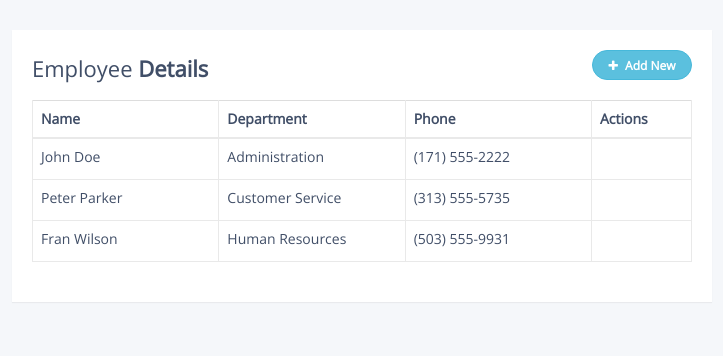
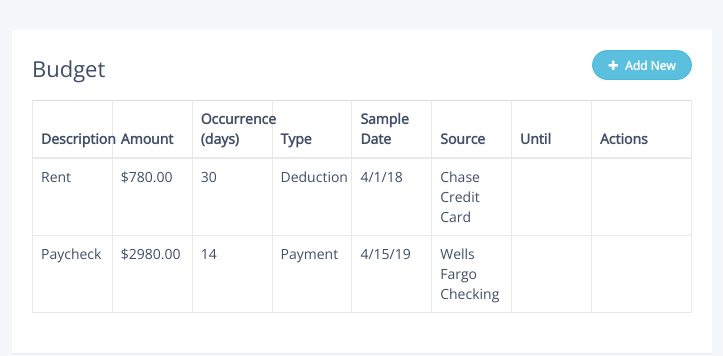
Before and after one commit to weallwegot/personal_financial_engine, a plain HTML site: page ui/budget-input.html in a window 1280 px wide. Shown: the whole page, without its empty margins (278-1001 px from the left). Drawn offline with nearby package versions, Linux system fonts and the light colour scheme.

Commit message:
add sample columns for actual budget form

```diff
--- a/ui/budget-input.html
+++ b/ui/budget-input.html
@@ -19,7 +19,7 @@
         <div class="table-wrapper">
             <div class="table-title">
                 <div class="row">
-                    <div class="col-sm-8"><h2>Employee <b>Details</b></h2></div>
+                    <div class="col-sm-8"><h2>Budget</h2></div>
                     <div class="col-sm-4">
                         <button type="button" class="btn btn-info add-new"><i class="fa fa-plus"></i> Add New</button>
                     </div>
@@ -28,43 +28,48 @@
             <table class="table table-bordered">
                 <thead>
                     <tr>
-                        <th>Name</th>
-                        <th>Department</th>
-                        <th>Phone</th>
+                        <th>Description</th>
+                        <th>Amount</th>
+                        <th>Occurrence (days)</th>
+                        <th>Type</th>
+                        <th>Sample Date</th>
+                        <th>Source</th>
+                        <th>Until</th>
                         <th>Actions</th>
                     </tr>
                 </thead>
                 <tbody>
+                    <!-- New Data Will Be Inserted Here -->
                     <tr>
-                        <td>John Doe</td>
-                        <td>Administration</td>
-                        <td>(171) 555-2222</td>
+                        <td>Rent</td>
+                        <td>$780.00</td>
+                        <td>30</td>
+                        <td>Deduction</td>
+                        <td>4/1/18</td>
+                        <td>Chase Credit Card</td>
+                        <td></td>
                         <td>
 							<a class="add" title="Add" data-toggle="tooltip"><i class="material-icons">&#xE03B;</i></a>
                             <a class="edit" title="Edit" data-toggle="tooltip"><i class="material-icons">&#xE254;</i></a>
                             <a class="delete" title="Delete" data-toggle="tooltip"><i class="material-icons">&#xE872;</i></a>
                         </td>
                     </tr>
+
                     <tr>
-                        <td>Peter Parker</td>
-                        <td>Customer Service</td>
-                        <td>(313) 555-5735</td>
+                        <td>Paycheck</td>
+                        <td>$2980.00</td>
+                        <td>14</td>
+                        <td>Payment</td>
+                        <td>4/15/19</td>
+                        <td>Wells Fargo Checking</td>
+                        <td></td>
                         <td>
-							<a class="add" title="Add" data-toggle="tooltip"><i class="material-icons">&#xE03B;</i></a>
+                            <a class="add" title="Add" data-toggle="tooltip"><i class="material-icons">&#xE03B;</i></a>
                             <a class="edit" title="Edit" data-toggle="tooltip"><i class="material-icons">&#xE254;</i></a>
                             <a class="delete" title="Delete" data-toggle="tooltip"><i class="material-icons">&#xE872;</i></a>
                         </td>
                     </tr>
-                    <tr>
-                        <td>Fran Wilson</td>
-                        <td>Human Resources</td>
-                        <td>(503) 555-9931</td>
-                        <td>
-							<a class="add" title="Add" data-toggle="tooltip"><i class="material-icons">&#xE03B;</i></a>
-                            <a class="edit" title="Edit" data-toggle="tooltip"><i class="material-icons">&#xE254;</i></a>
-                            <a class="delete" title="Delete" data-toggle="tooltip"><i class="material-icons">&#xE872;</i></a>
-                        </td>
-                    </tr>
+
                 </tbody>
             </table>
         </div>
--- a/ui/js/budget-input.js
+++ b/ui/js/budget-input.js
@@ -1,6 +1,6 @@
 
 
-const colnames = ["name","department","phone"]
+const colnames = ["Description","Amount","Occurrence","Type","Sample_Date","Source","Until"]
 
 $(document).ready(function(){
 	$('[data-toggle="tooltip"]').tooltip();
```
